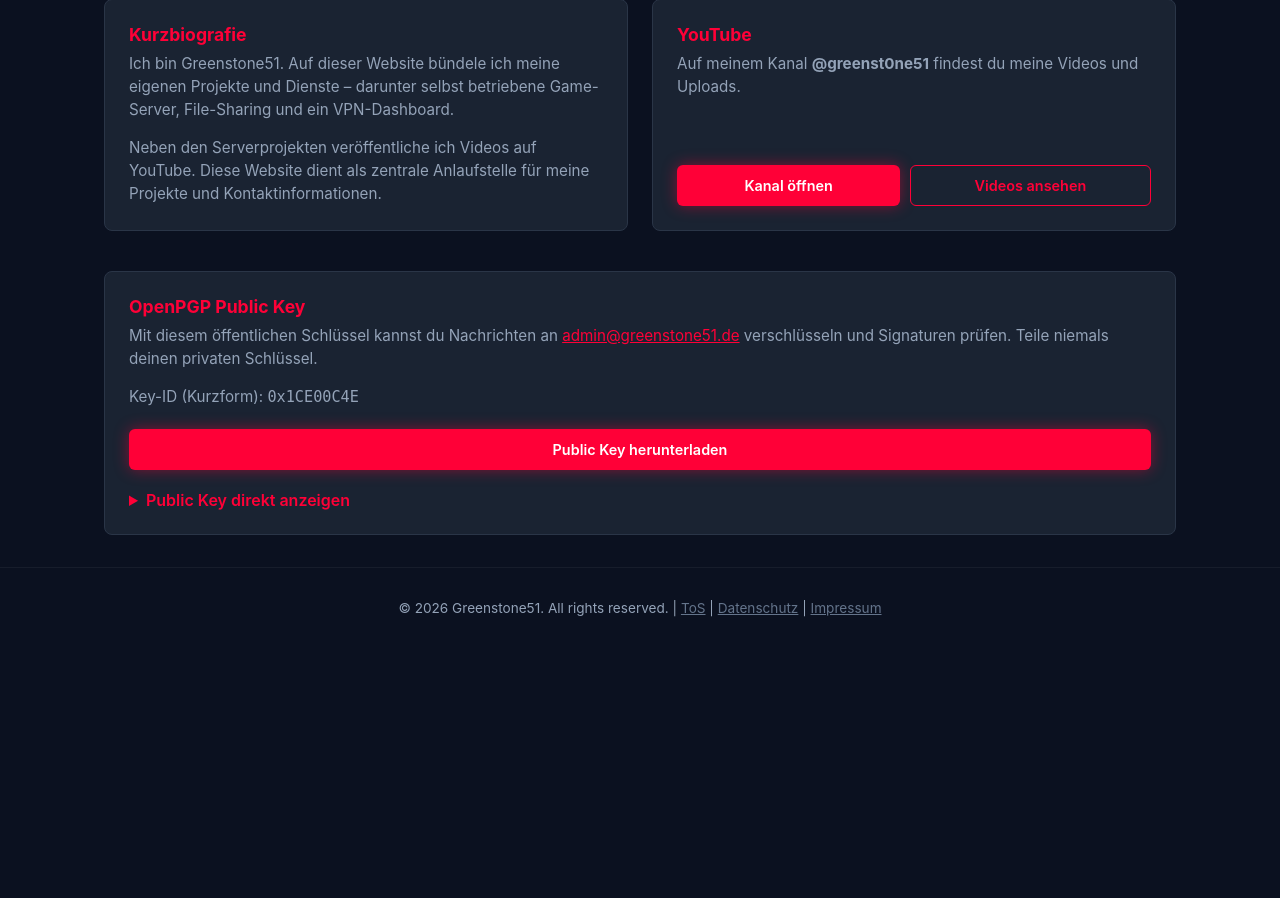
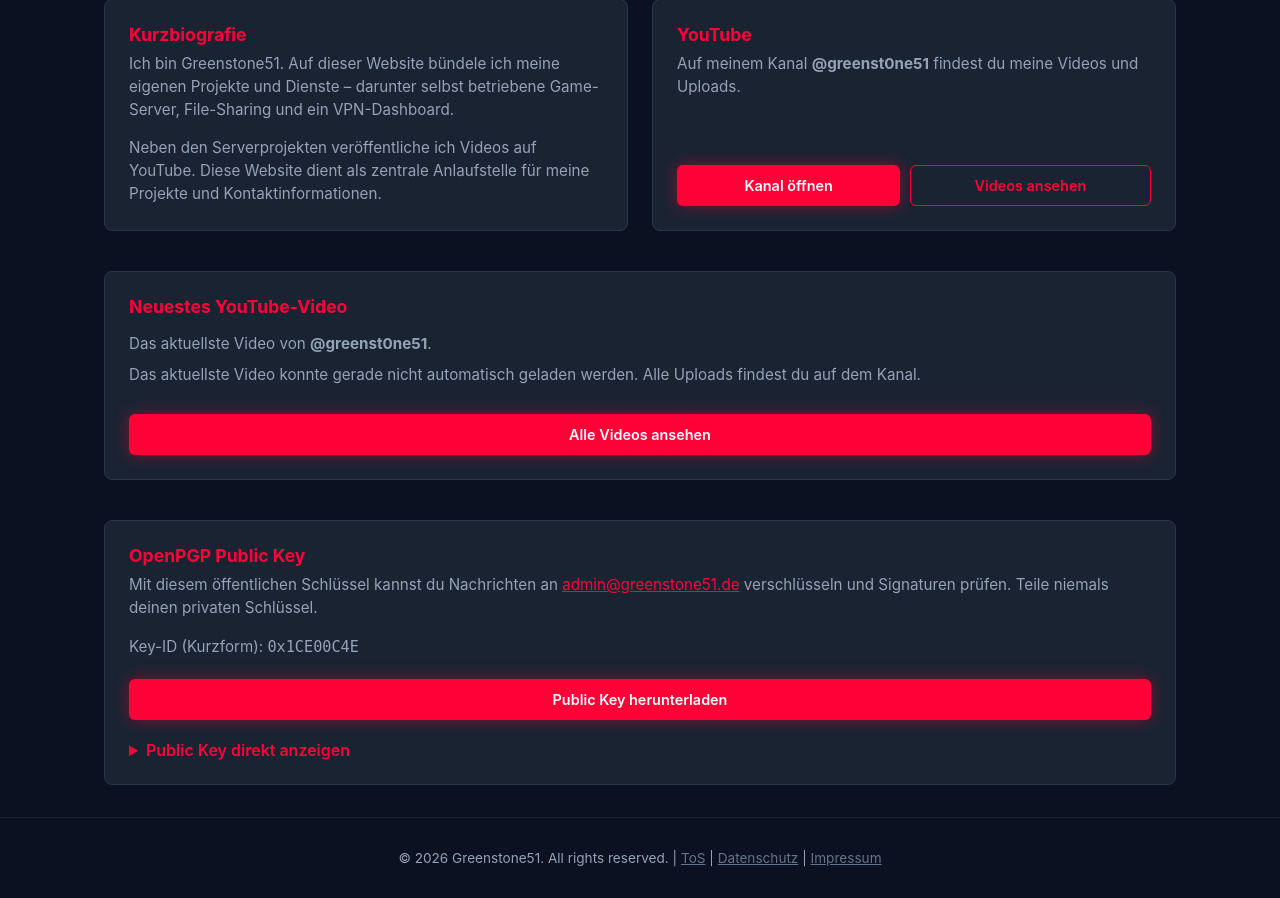
Before and after one commit to Greenstone51/Website, a Flask app: page /bio in a window 1280 px wide. Shown: the part 232-1130 px from the top of the page. Before the commit the page ends 849 px from the top, so only its background shows below. Run offline with Flask 3, Linux system fonts and the light colour scheme; data that the repository does not hold is empty.

Commit message:
Embed latest YouTube upload on biography page

```diff
--- a/templates/bio.html
+++ b/templates/bio.html
@@ -6,7 +6,7 @@
     <meta name="description" content="Biografie, Projekte, YouTube-Kanal und OpenPGP-Public-Key von Greenstone51.">
     <title>Greenstone51 // Biografie</title>
     <link rel="icon" type="image/svg+xml" href="/static/favicon.svg">
-    <link rel="stylesheet" href="/static/style.css?v=22">
+    <link rel="stylesheet" href="/static/style.css?v=23">
 </head>
 <body>
     {% from 'partials/nav.html' import site_header, site_footer %}
@@ -28,6 +28,24 @@
                 </div>
             </section>
         </div>
+        <section class="section-block card card-full youtube-card">
+            <h2 class="card-title">Neuestes YouTube-Video</h2>
+            <p class="card-text">Das aktuellste Video von <strong>@greenst0ne51</strong>.</p>
+            {% if latest_video %}
+            <div class="youtube-latest" data-youtube-video="{{ latest_video.id }}" data-video-title="{{ latest_video.title }}">
+                <div class="youtube-placeholder">
+                    <p><strong>{{ latest_video.title }}</strong></p>
+                    <button type="button" class="btn-action" data-load-youtube-video>Video laden</button>
+                    <a href="{{ latest_video.url }}" target="_blank" rel="noopener noreferrer" class="footer-link">Direkt auf YouTube ansehen</a>
+                </div>
+            </div>
+            {% else %}
+            <p class="card-text">Das aktuellste Video konnte gerade nicht automatisch geladen werden. Alle Uploads findest du auf dem Kanal.</p>
+            {% endif %}
+            <div class="card-actions">
+                <a href="https://www.youtube.com/@greenst0ne51/videos" class="btn-action" target="_blank" rel="noopener noreferrer">Alle Videos ansehen</a>
+            </div>
+        </section>
         <section class="section-block card card-full">
             <h2 class="card-title">OpenPGP Public Key</h2>
             <p class="card-text">Mit diesem öffentlichen Schlüssel kannst du Nachrichten an <a href="mailto:admin@greenstone51.de" class="mail-link">admin@greenstone51.de</a> verschlüsseln und Signaturen prüfen. Teile niemals deinen privaten Schlüssel.</p>
```
